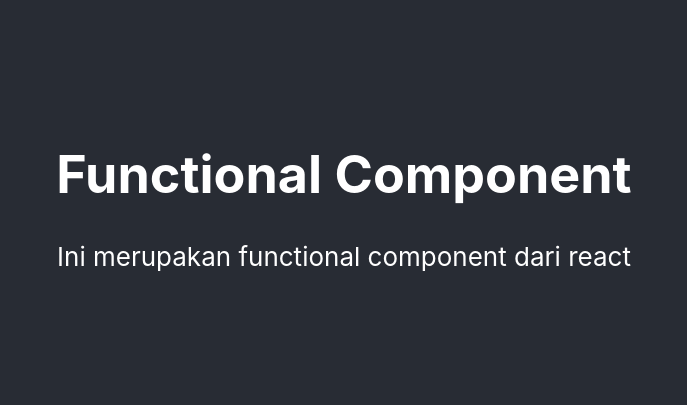
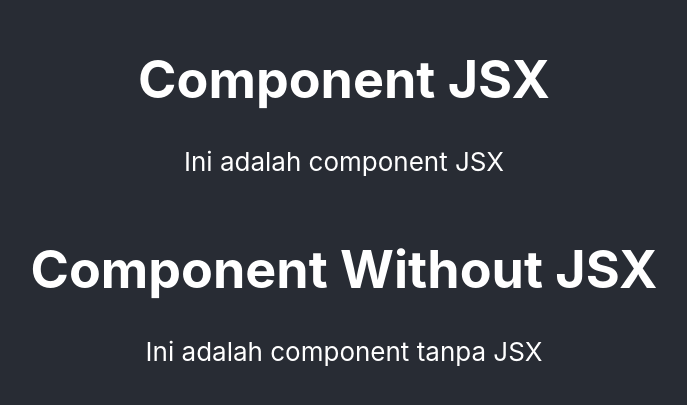
Before and after one commit to isti20/react-basic, a React (Create React App) app: page / in a window 1280 px wide. Shown: the part 197-602 px from the top of the page, without its empty margins (296-983 px from the left). Built offline with nearby package versions, Linux system fonts and the light colour scheme.

Commit message:
Javascript XML

```diff
--- a/src/App.js
+++ b/src/App.js
@@ -1,11 +1,13 @@
-import FComponent from './components/FunctionalComponent';
+import ComponentJSX from './components/ComponentJsx';
+import WithoutJSX from './components/WithoutJsx';
 import './App.css';
 
 function App() {
   return (
     <div className="App">
       <header className="App-header">
-        <FComponent />
+        <ComponentJSX />
+        <WithoutJSX />
       </header>
     </div>
   );
--- /dev/null
+++ b/src/components/ComponentJsx.jsx
@@ -0,0 +1,12 @@
+import React from "react";
+
+const ComponentJSX = () => {
+  return (
+    <div id="element-main" className="title">
+      <h1>Component JSX</h1>
+      <p>Ini adalah component JSX</p>
+    </div>
+  );
+};
+
+export default ComponentJSX;
--- a/src/components/FunctionalComponent.jsx
+++ /dev/null
@@ -1,12 +0,0 @@
-import React from "react";
-
-const FComponent = () => {
-  return (
-    <div>
-      <h1>Functional Component</h1>
-      <p>Ini merupakan functional component dari react</p>
-    </div>
-  );
-};
-
-export default FComponent;
--- /dev/null
+++ b/src/components/WithoutJsx.jsx
@@ -0,0 +1,16 @@
+import React from "react";
+
+const WithoutJSX = () => {
+  return React.createElement(
+    "div",
+    {id: "element-id", className: "title"},
+    React.createElement("h1", null, "Component Without JSX"),
+    React.createElement(
+      "div",
+      null,
+      React.createElement("p", null, "Ini adalah component tanpa JSX")
+    )
+  );
+};
+
+export default WithoutJSX;
```
